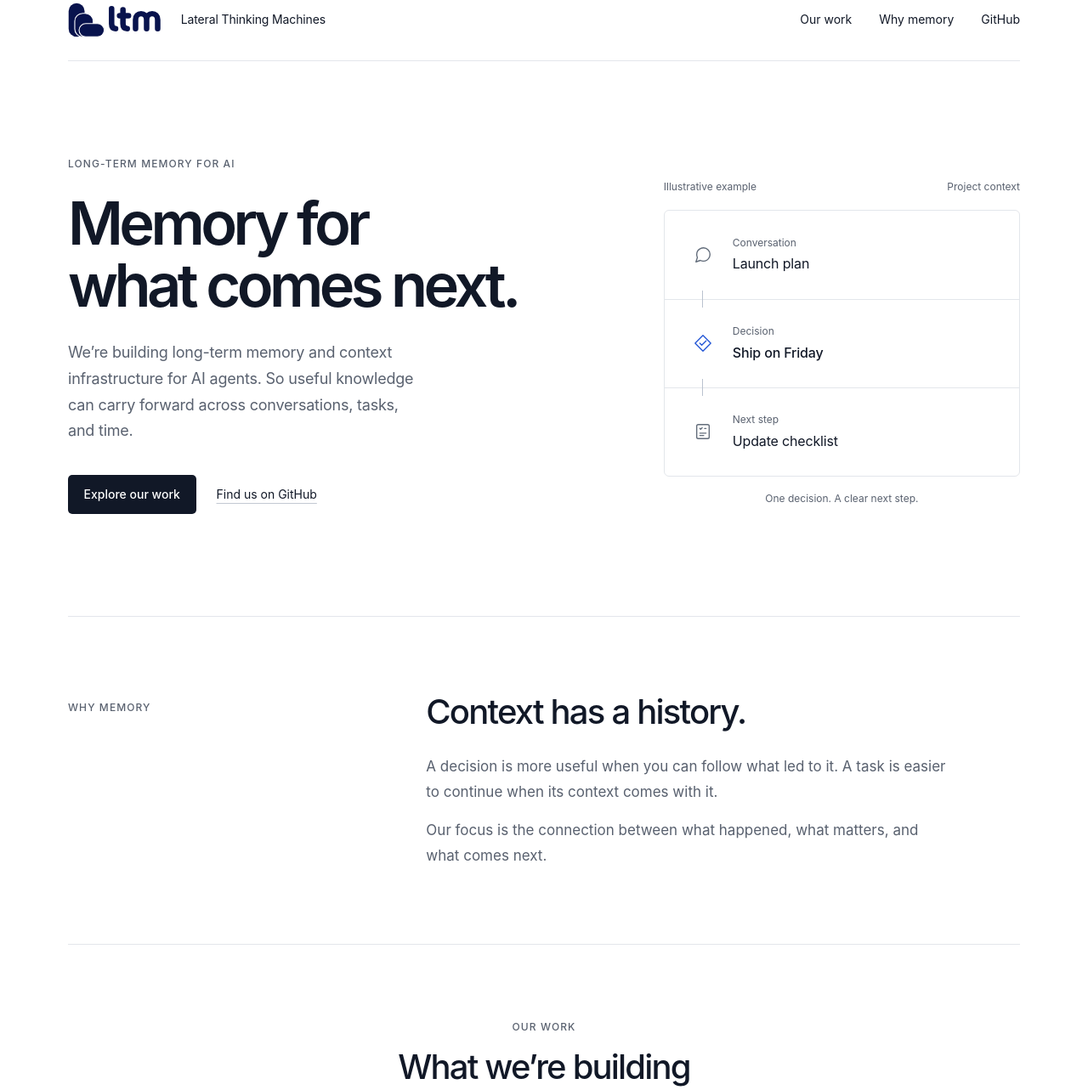
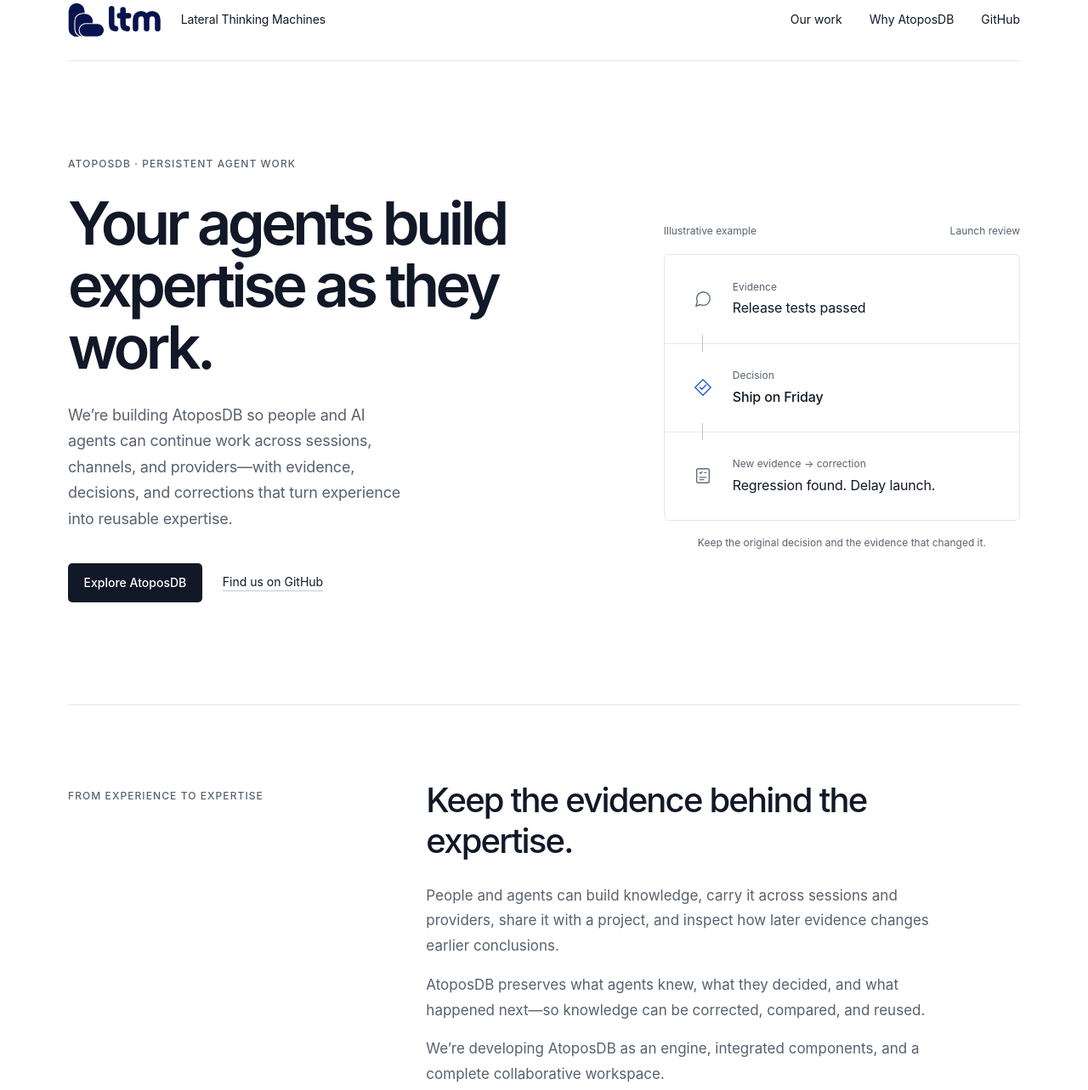
Before and after one commit to LateralThinkingMachine/lateralthinkingmachine.github.io, a plain HTML site: page index.html in a window 1280 px wide. Shown: the part 24-1307 px from the top of the page at 85% size. Drawn offline with Linux system fonts and the light colour scheme.

Commit message:
Clarify AtoposDB positioning around reusable agent expertise

```diff
--- a/index.html
+++ b/index.html
@@ -4,19 +4,19 @@
     <meta charset="utf-8">
     <meta name="viewport" content="width=device-width, initial-scale=1">
     <meta name="theme-color" content="#ffffff">
-    <title>Lateral Thinking Machines — Memory for what comes next.</title>
-    <meta name="description" content="We’re building long-term memory and context infrastructure for AI agents. Meet AtoposDB, the memory infrastructure, and Enny, the memory companion.">
+    <title>AtoposDB — Your agents build expertise as they work.</title>
+    <meta name="description" content="AtoposDB helps people and AI agents continue work across sessions, channels, and providers, preserving evidence, decisions, and corrections for reusable expertise.">
     <link rel="canonical" href="https://lateralthinkingmachines.ai/">
     <meta property="og:type" content="website">
     <meta property="og:site_name" content="Lateral Thinking Machines">
-    <meta property="og:title" content="Memory for what comes next.">
-    <meta property="og:description" content="Long-term memory and context infrastructure for AI agents. AtoposDB and Enny, from Lateral Thinking Machines.">
+    <meta property="og:title" content="Your agents build expertise as they work.">
+    <meta property="og:description" content="AtoposDB helps people and AI agents continue work across sessions, channels, and providers—with evidence, decisions, and corrections that make expertise reusable.">
     <meta property="og:url" content="https://lateralthinkingmachines.ai/">
     <meta property="og:image" content="https://lateralthinkingmachines.ai/assets/ltm-banner-6000x2000.png">
     <meta property="og:image:alt" content="Lateral Thinking Machines — long-term memory and context infrastructure for AI agents">
     <meta name="twitter:card" content="summary_large_image">
-    <meta name="twitter:title" content="Lateral Thinking Machines">
-    <meta name="twitter:description" content="Memory for what comes next. Long-term memory and context infrastructure for AI agents.">
+    <meta name="twitter:title" content="AtoposDB — Your agents build expertise as they work.">
+    <meta name="twitter:description" content="Continue work across sessions, channels, and providers. Preserve evidence, decisions, and corrections so experience becomes reusable expertise.">
     <meta name="twitter:image" content="https://lateralthinkingmachines.ai/assets/ltm-banner-6000x2000.png">
     <link rel="icon" type="image/svg+xml" href="/favicon.svg">
     <link rel="stylesheet" href="/styles.css">
@@ -30,7 +30,7 @@
       </a>
       <nav aria-label="Main navigation">
         <a href="#work">Our work</a>
-        <a href="#why-memory">Why memory</a>
+        <a href="#why-memory">Why AtoposDB</a>
         <a href="https://github.com/LateralThinkingMachine">GitHub</a>
       </nav>
     </header>
@@ -38,23 +38,23 @@
     <main id="main">
       <section class="hero wrap" aria-labelledby="hero-title">
         <div class="hero-copy">
-          <p class="eyebrow">Long-term memory for AI</p>
-          <h1 id="hero-title">Memory for<br>what comes next.</h1>
-          <p class="hero-description">We’re building long-term memory and context infrastructure for AI agents. So useful knowledge can carry forward across conversations, tasks, and time.</p>
+          <p class="eyebrow">AtoposDB · Persistent agent work</p>
+          <h1 id="hero-title">Your agents build expertise as they work.</h1>
+          <p class="hero-description">We’re building AtoposDB so people and AI agents can continue work across sessions, channels, and providers—with evidence, decisions, and corrections that turn experience into reusable expertise.</p>
           <div class="hero-actions">
-            <a class="button button-primary" href="#work">Explore our work</a>
+            <a class="button button-primary" href="#work">Explore AtoposDB</a>
             <a class="text-link" href="https://github.com/LateralThinkingMachine">Find us on GitHub</a>
           </div>
         </div>
 
         <figure class="context-map" aria-labelledby="context-caption">
-          <figcaption id="context-caption">Illustrative example <span>Project context</span></figcaption>
+          <figcaption id="context-caption">Illustrative example <span>Launch review</span></figcaption>
           <ol class="context-flow">
             <li>
               <span class="node-icon" aria-hidden="true">
                 <svg viewBox="0 0 24 24" fill="none" stroke="currentColor" stroke-width="1.5" stroke-linecap="round" stroke-linejoin="round"><path d="M21 11.5a8.4 8.4 0 0 1-.9 3.8 8.5 8.5 0 0 1-7.6 4.7 8.4 8.4 0 0 1-3.8-.9L3 21l1.9-5.7a8.4 8.4 0 0 1-.9-3.8 8.5 8.5 0 0 1 4.7-7.6 8.4 8.4 0 0 1 3.8-.9h.5a8.5 8.5 0 0 1 8 8v.5Z"/></svg>
               </span>
-              <div><span class="node-type">Conversation</span><span class="node-value">Launch plan</span></div>
+              <div><span class="node-type">Evidence</span><span class="node-value">Release tests passed</span></div>
             </li>
             <li class="context-decision">
               <span class="node-icon" aria-hidden="true">
@@ -66,19 +66,20 @@
               <span class="node-icon" aria-hidden="true">
                 <svg viewBox="0 0 24 24" fill="none" stroke="currentColor" stroke-width="1.5" stroke-linecap="round" stroke-linejoin="round"><rect x="4" y="3" width="16" height="18" rx="2"/><path d="m8 8 1 1 2-2M14 8h2M8 14h8M8 17h5"/></svg>
               </span>
-              <div><span class="node-type">Next step</span><span class="node-value">Update checklist</span></div>
+              <div><span class="node-type">New evidence → correction</span><span class="node-value">Regression found. Delay launch.</span></div>
             </li>
           </ol>
-          <p class="context-note">One decision. A clear next step.</p>
+          <p class="context-note">Keep the original decision and the evidence that changed it.</p>
         </figure>
       </section>
 
       <section class="philosophy wrap section-rule" id="why-memory" aria-labelledby="why-title">
-        <p class="eyebrow section-label">Why memory</p>
+        <p class="eyebrow section-label">From experience to expertise</p>
         <div class="philosophy-copy">
-          <h2 id="why-title">Context has a history.</h2>
-          <p>A decision is more useful when you can follow what led to it. A task is easier to continue when its context comes with it.</p>
-          <p>Our focus is the connection between what happened, what matters, and what comes next.</p>
+          <h2 id="why-title">Keep the evidence behind the expertise.</h2>
+          <p>People and agents can build knowledge, carry it across sessions and providers, share it with a project, and inspect how later evidence changes earlier conclusions.</p>
+          <p>AtoposDB preserves what agents knew, what they decided, and what happened next—so knowledge can be corrected, compared, and reused.</p>
+          <p>We’re developing AtoposDB as an engine, integrated components, and a complete collaborative workspace.</p>
         </div>
       </section>
 
@@ -91,8 +92,8 @@
           <article class="product" aria-labelledby="atoposdb-title">
             <svg class="product-icon" xmlns="http://www.w3.org/2000/svg" width="32" height="32" viewBox="0 0 24 24" fill="none" stroke="currentColor" stroke-width="2" stroke-linecap="round" stroke-linejoin="round" aria-hidden="true"><ellipse cx="12" cy="5" rx="9" ry="3"/><path d="M3 5V19A9 3 0 0 0 21 19V5"/><path d="M3 12A9 3 0 0 0 21 12"/></svg>
             <h3 id="atoposdb-title">AtoposDB</h3>
-            <p class="product-role">The memory infrastructure.</p>
-            <p class="product-description">Our work on the database foundation for long-term memory and connected context.</p>
+            <p class="product-role">A native temporal graph database.</p>
+            <p class="product-description">For persistent agent work, evidence tracking, and scoped knowledge reuse.</p>
           </article>
           <article class="product" aria-labelledby="enny-title">
             <svg class="product-icon" xmlns="http://www.w3.org/2000/svg" width="32" height="32" viewBox="0 0 24 24" fill="none" stroke="currentColor" stroke-width="2" stroke-linecap="round" stroke-linejoin="round" aria-hidden="true"><path d="M20.341 6.484A10 10 0 0 1 10.266 21.85"/><path d="M3.659 17.516A10 10 0 0 1 13.74 2.152"/><circle cx="12" cy="12" r="3"/><circle cx="19" cy="5" r="2"/><circle cx="5" cy="19" r="2"/></svg>
@@ -105,8 +106,8 @@
 
       <section class="follow wrap section-rule" aria-labelledby="follow-title">
         <div>
-          <h2 id="follow-title">Follow what comes next.</h2>
-          <p>Lateral Thinking Machines starts with a simple idea: context should grow with the work.</p>
+          <h2 id="follow-title">Build expertise that carries forward.</h2>
+          <p>Keep it across sessions, share it across projects, and improve it with evidence from real outcomes. Follow our development on GitHub.</p>
         </div>
         <a class="button button-secondary" href="https://github.com/LateralThinkingMachine">
           <svg width="18" height="18" viewBox="0 0 24 24" fill="currentColor" aria-hidden="true"><path d="M12 .9a11.1 11.1 0 0 0-3.51 21.63c.55.1.76-.24.76-.53v-2.05c-3.1.67-3.76-1.31-3.76-1.31-.5-1.28-1.24-1.62-1.24-1.62-1.01-.69.08-.68.08-.68 1.12.08 1.7 1.15 1.7 1.15 1 1.7 2.6 1.21 3.24.93.1-.72.39-1.21.7-1.49-2.48-.28-5.08-1.24-5.08-5.52 0-1.22.43-2.21 1.15-2.99-.11-.28-.5-1.41.11-2.94 0 0 .94-.3 3.06 1.14A10.6 10.6 0 0 1 12 6.25c.94 0 1.88.13 2.77.37 2.12-1.44 3.05-1.14 3.05-1.14.61 1.53.23 2.66.11 2.94.72.78 1.15 1.77 1.15 2.99 0 4.3-2.61 5.24-5.1 5.51.4.35.76 1.02.76 2.06V22c0 .3.2.64.77.53A11.1 11.1 0 0 0 12 .9Z"/></svg>
```
Also changed, not shown: 1 other file.
